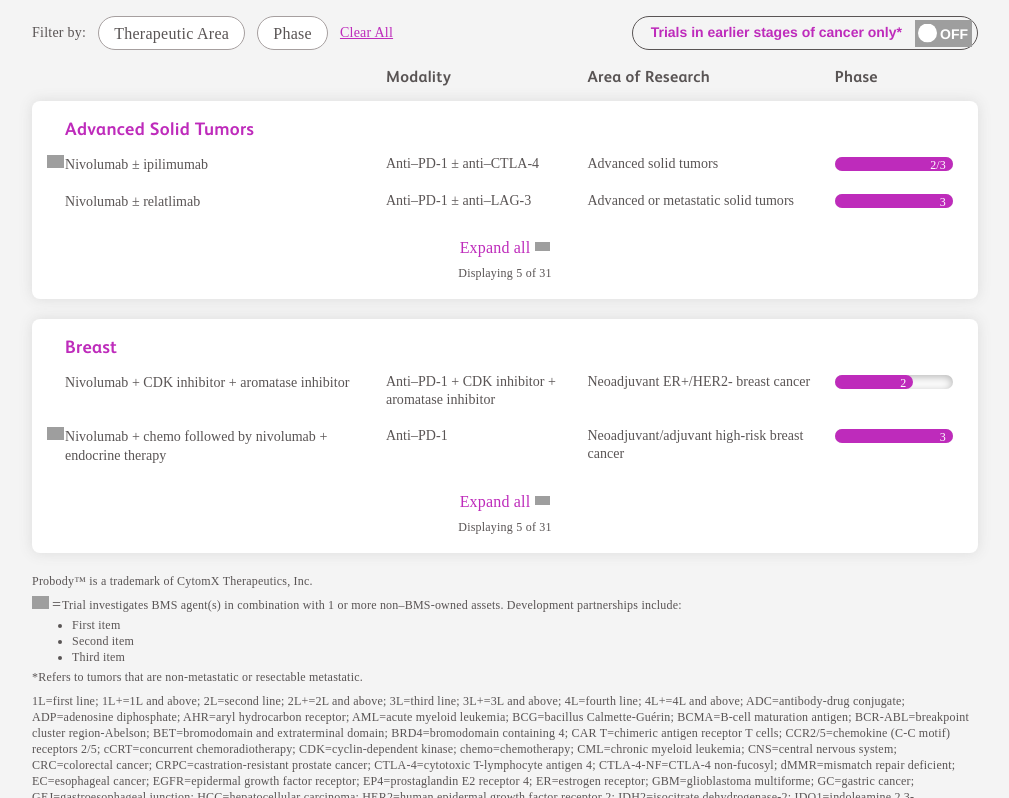
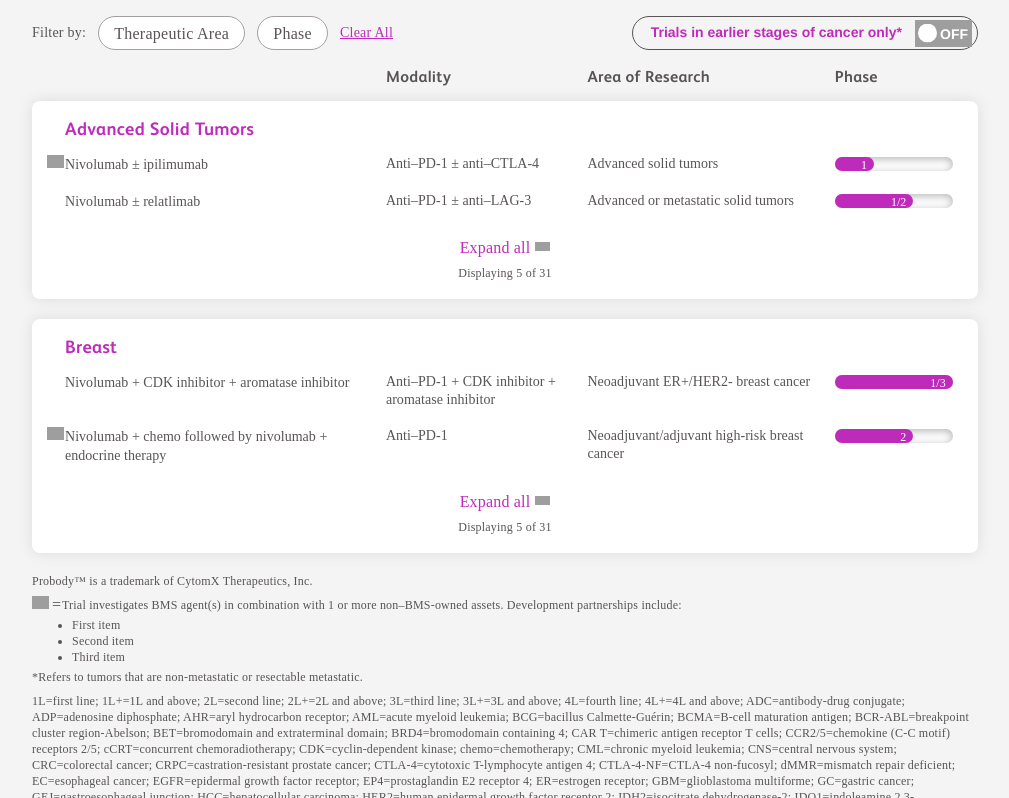
Before and after one commit to pixacore-india/BMS-Science, a Jekyll site: the page built from index.html, in a window 1280 px wide and 900 px high, scrolled down 427 px, cut to the strip 102-900 px from the top of the window. Shown: the whole strip, without its empty margins (135-1144 px from the left). Built offline with Jekyll 4.4.1, drawn with Linux system fonts in a browser that asks for light colours; nearby versions of some CDN libraries; some web fonts are replaced; grey boxes are pictures that could not be loaded.

Commit message:
Update pages “pipeline”

```diff
--- a/_data/pipeline.yml
+++ b/_data/pipeline.yml
@@ -16,22 +16,22 @@ tab:
               - phase-col1: Nivolumab ± ipilimumab
                 phase-col2: Anti–PD-1 ± anti–CTLA-4
                 phase-col3: Advanced solid tumors
-                phase-col4: 2/3
+                phase-col4: "1"
                 phase-col1-image: /images/bmstrial-1.png
               - phase-col1: Nivolumab ± relatlimab
                 phase-col2: Anti–PD-1 ± anti–LAG-3
                 phase-col3: Advanced or metastatic solid tumors
-                phase-col4: "3"
+                phase-col4: 1/2
           - card-title: Breast
             phase-row:
               - phase-col1: Nivolumab + CDK inhibitor + aromatase inhibitor
                 phase-col2: Anti–PD-1 + CDK inhibitor + aromatase inhibitor
                 phase-col3: Neoadjuvant ER+/HER2- breast cancer
-                phase-col4: "2"
+                phase-col4: 1/3
               - phase-col1: Nivolumab + chemo followed by nivolumab + endocrine therapy
                 phase-col2: Anti–PD-1
                 phase-col3: Neoadjuvant/adjuvant high-risk breast cancer
-                phase-col4: "3"
+                phase-col4: "2"
                 phase-col1-image: /images/bmstrial-1.png
       tab-footnote:
         footnote-style1: "Probody™ is a trademark of CytomX Therapeutics, Inc.\r
@@ -98,23 +98,23 @@ tab:
               - phase-col1: Relatlimab
                 phase-col2: Anti–LAG-3
                 phase-col3: Hematologic malignancies
-                phase-col4: "1"
+                phase-col4: 2/3
               - phase-col1: Nivolumab
                 phase-col2: Anti–PD-1
                 phase-col3: Hematologic malignancies
-                phase-col4: "2"
+                phase-col4: "3"
                 phase-col1-image: /images/bmstrial-1.png
           - card-title: Myelodysplastic Syndromes
             phase-row:
               - phase-col1: Luspatercept-aamt
                 phase-col2: Erythroid maturation agent
                 phase-col3: ESA naïve
-                phase-col4: "2"
+                phase-col4: 1/2
                 phase-col1-image: /images/bmstrial-1.png
               - phase-col1: Azacitidine (CC-486)
                 phase-col2: Oral HMA
                 phase-col3: Post-HMA failure
-                phase-col4: "2"
+                phase-col4: 1/3
       tab-footnote:
         footnote-image-style: "Trial investigates BMS agent(s) in combination with 1 or
           more non–BMS-owned assets. Development partnerships include:\r
```
